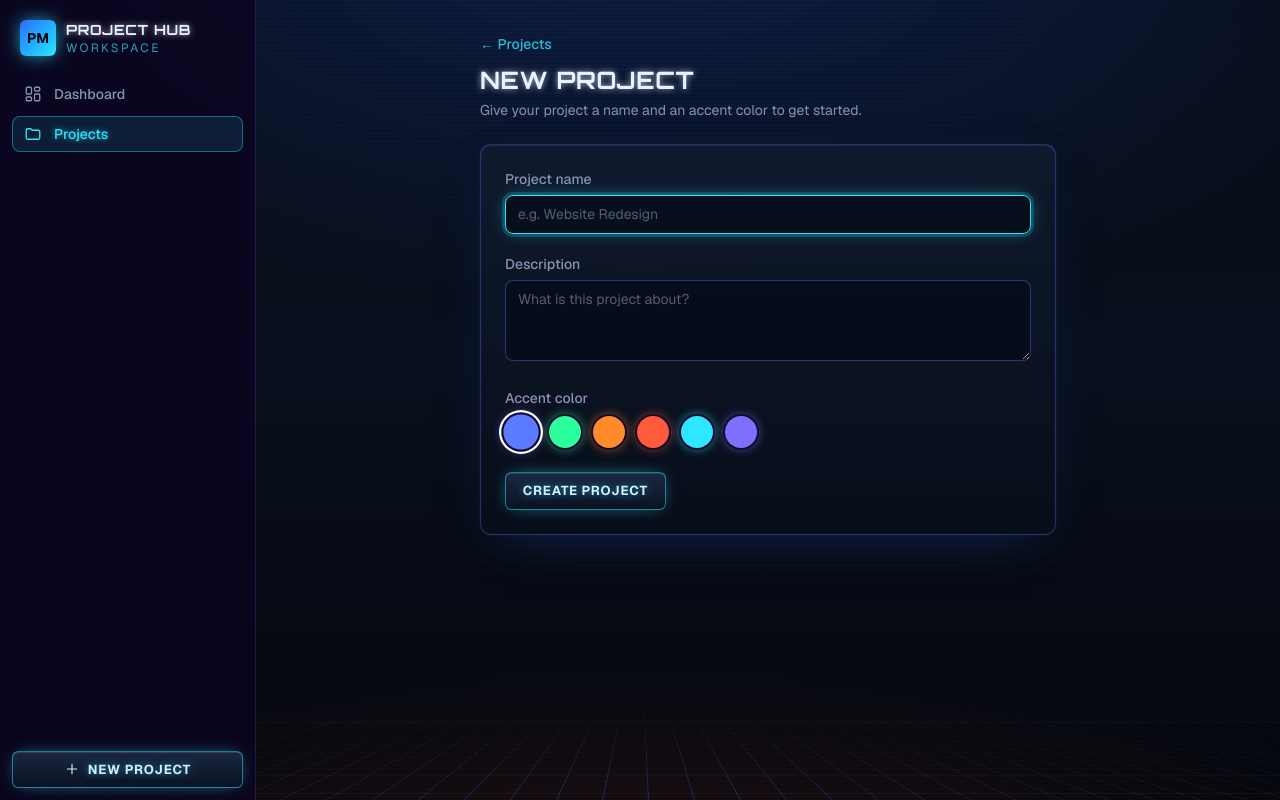
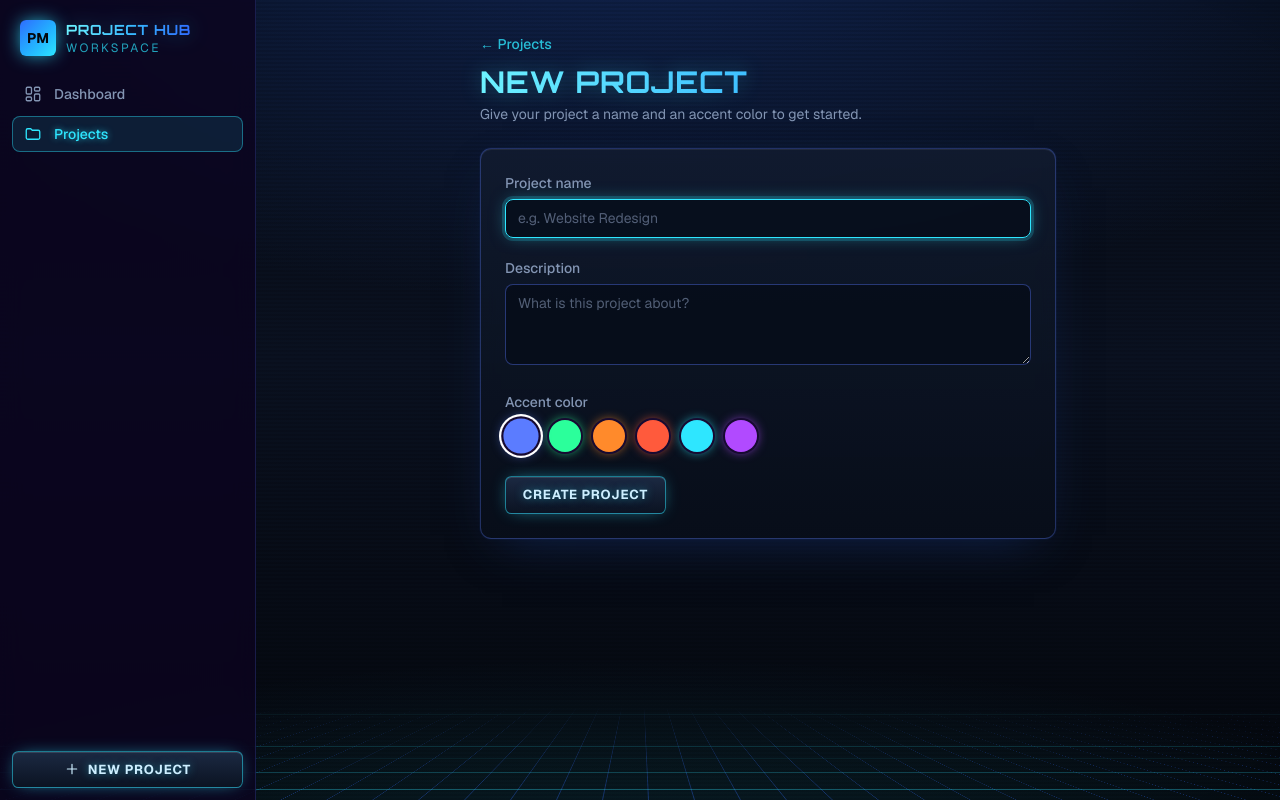
Before and after one commit to raf1914/project-management-app, a Next.js app in the folder pm-demo/: page /projects/new in a window 1280 px wide. Built offline with nearby package versions, Linux system fonts and the light colour scheme.

Commit message:
clean up design

```diff
--- a/pm-demo/app/globals.css
+++ b/pm-demo/app/globals.css
@@ -1,8 +1,8 @@
 @import "tailwindcss";
 
 /* ---------------------------------------------------------------------------
-   80s retro / industrial-cyber design tokens — gunmetal + electric blue/cyan,
-   ember & steel accents (no candy pink/magenta).
+   Holographic command-center HUD — deep space base, electric cyan/blue with
+   a violet-magenta holographic shimmer, animated outrun grid.
    --------------------------------------------------------------------------- */
 @theme inline {
   --font-sans: var(--font-geist-sans);
@@ -15,7 +15,7 @@
   --color-ink-muted: #8395b3;
 
   --color-neon-pink: #ff5a3c;     /* ember */
-  --color-neon-magenta: #7c70ff;  /* steel violet */
+  --color-neon-magenta: #b14aff;  /* holographic violet-magenta */
   --color-neon-cyan: #2ee6ff;
   --color-neon-purple: #5b7cff;   /* electric steel-blue */
   --color-neon-blue: #2f6bff;
@@ -26,20 +26,20 @@
 }
 
 /* ---------------------------------------------------------------------------
-   Base: cold gunmetal backdrop + outrun grid floor + CRT scanlines
+   Base: deep-space backdrop + animated perspective grid + CRT scanlines
    --------------------------------------------------------------------------- */
 body {
   font-family: var(--font-sans), Arial, Helvetica, sans-serif;
   color: var(--color-ink);
   background-color: var(--color-bg);
   background-image:
-    radial-gradient(120% 80% at 50% -10%, rgba(47, 107, 255, 0.24), transparent 60%),
-    radial-gradient(120% 55% at 50% 112%, rgba(255, 90, 60, 0.12), transparent 55%),
+    radial-gradient(120% 80% at 50% -10%, rgba(47, 107, 255, 0.26), transparent 60%),
+    radial-gradient(120% 55% at 50% 114%, rgba(46, 230, 255, 0.14), transparent 58%),
     linear-gradient(180deg, #060b14 0%, #0a1120 45%, #04070d 100%);
   background-attachment: fixed;
 }
 
-/* Perspective grid "floor" that fades into the lower half of the viewport. */
+/* Perspective grid "floor" that scrolls toward the viewer. */
 body::before {
   content: "";
   position: fixed;
@@ -50,16 +50,22 @@ body::before {
   z-index: -2;
   pointer-events: none;
   background-image:
-    linear-gradient(rgba(46, 230, 255, 0.4) 1px, transparent 1px),
-    linear-gradient(90deg, rgba(47, 107, 255, 0.34) 1px, transparent 1px);
+    linear-gradient(rgba(46, 230, 255, 0.45) 1px, transparent 1px),
+    linear-gradient(90deg, rgba(47, 107, 255, 0.36) 1px, transparent 1px);
   background-size: 46px 46px;
   transform: perspective(340px) rotateX(62deg);
   transform-origin: bottom center;
-  -webkit-mask-image: linear-gradient(to top, #000 0%, transparent 75%);
-  mask-image: linear-gradient(to top, #000 0%, transparent 75%);
+  -webkit-mask-image: linear-gradient(to top, #000 0%, transparent 78%);
+  mask-image: linear-gradient(to top, #000 0%, transparent 78%);
+  animation: grid-pull 7s linear infinite;
+}
+@keyframes grid-pull {
+  to {
+    background-position: 0 46px, 0 46px;
+  }
 }
 
-/* Subtle CRT scanlines + vignette. */
+/* CRT scanlines + vignette. */
 body::after {
   content: "";
   position: fixed;
@@ -75,6 +81,12 @@ body::after {
       transparent 4px
     ),
     radial-gradient(120% 120% at 50% 50%, transparent 55%, rgba(0, 0, 0, 0.5) 100%);
+}
+
+@media (prefers-reduced-motion: reduce) {
+  body::before {
+    animation: none;
+  }
 }
 
 ::selection {
@@ -99,8 +111,9 @@ body::after {
    Reusable components
    --------------------------------------------------------------------------- */
 @layer components {
-  /* Brushed-steel glass panel with electric edge + outer glow. */
+  /* Glass panel with electric edge, outer glow, and two-tone HUD corner brackets. */
   .panel {
+    position: relative;
     border-radius: 0.7rem;
     border: 1px solid rgba(91, 124, 255, 0.32);
     background: linear-gradient(180deg, rgba(18, 28, 48, 0.78), rgba(8, 14, 26, 0.82));
@@ -110,17 +123,16 @@ body::after {
       0 0 0 1px rgba(47, 107, 255, 0.05),
       0 18px 48px -22px rgba(18, 40, 90, 0.95);
   }
-
   .panel-hover {
     transition: transform 0.18s ease, box-shadow 0.18s ease, border-color 0.18s ease;
   }
   .panel-hover:hover {
     transform: translateY(-3px);
-    border-color: rgba(46, 230, 255, 0.6);
+    border-color: rgba(46, 230, 255, 0.55);
     box-shadow:
       inset 0 1px 0 rgba(255, 255, 255, 0.09),
-      0 0 26px -4px rgba(46, 230, 255, 0.45),
-      0 22px 56px -22px rgba(47, 107, 255, 0.6);
+      0 0 28px -4px rgba(46, 230, 255, 0.5),
+      0 22px 56px -22px rgba(47, 107, 255, 0.55);
   }
 
   /* Form fields. */
@@ -151,8 +163,10 @@ body::after {
     color: var(--color-ink);
   }
 
-  /* Primary HUD / console button — gunmetal body, electric-cyan edge. */
+  /* Primary gunmetal HUD button — electric-cyan edge, light-sheen sweep on hover. */
   .btn-neon {
+    position: relative;
+    overflow: hidden;
     display: inline-flex;
     align-items: center;
     gap: 0.5rem;
@@ -163,20 +177,35 @@ body::after {
     text-transform: uppercase;
     letter-spacing: 0.06em;
     color: #cdeeff;
-    background: linear-gradient(180deg, #1a2741 0%, #0b1322 100%);
+    background: linear-gradient(180deg, #1b2942 0%, #0b1322 100%);
     border: 1px solid rgba(46, 230, 255, 0.5);
     box-shadow:
       inset 0 1px 0 rgba(255, 255, 255, 0.12),
       0 0 18px -7px rgba(46, 230, 255, 0.85);
-    text-shadow: 0 0 8px rgba(46, 230, 255, 0.55);
-    transition: border-color 0.15s ease, box-shadow 0.15s ease, color 0.15s ease, transform 0.1s ease;
+    text-shadow: 0 0 8px rgba(46, 230, 255, 0.5);
+    transition: box-shadow 0.18s ease, transform 0.1s ease, color 0.15s ease, border-color 0.15s ease;
+  }
+  .btn-neon::before {
+    content: "";
+    position: absolute;
+    top: 0;
+    bottom: 0;
+    left: -60%;
+    width: 45%;
+    background: linear-gradient(100deg, transparent, rgba(120, 220, 255, 0.35), transparent);
+    transform: skewX(-18deg);
+    transition: left 0.55s ease;
+    pointer-events: none;
   }
   .btn-neon:hover {
+    color: #eafcff;
     border-color: var(--color-neon-cyan);
-    color: #eafcff;
     box-shadow:
       inset 0 1px 0 rgba(255, 255, 255, 0.16),
       0 0 26px -3px rgba(46, 230, 255, 1);
+  }
+  .btn-neon:hover::before {
+    left: 130%;
   }
   .btn-neon:active {
     transform: translateY(1px);
@@ -191,7 +220,7 @@ body::after {
     display: inline-flex;
     align-items: center;
     gap: 0.4rem;
-    border-radius: 0.4rem;
+    border-radius: 0.45rem;
     border: 1px solid rgba(91, 124, 255, 0.45);
     background: rgba(47, 107, 255, 0.08);
     padding: 0.4rem 0.8rem;
@@ -211,9 +240,18 @@ body::after {
 }
 
 /* ---------------------------------------------------------------------------
-   Glow utilities
+   Utilities
    --------------------------------------------------------------------------- */
 @layer utilities {
+  /* Holographic gradient text (cyan -> blue -> violet) with a soft glow. */
+  .holo-text {
+    background-image: linear-gradient(96deg, #6df3ff 0%, #36b6ff 55%, #2f6bff 100%);
+    -webkit-background-clip: text;
+    background-clip: text;
+    -webkit-text-fill-color: transparent;
+    color: transparent;
+    filter: drop-shadow(0 0 10px rgba(46, 230, 255, 0.3));
+  }
   .text-glow {
     text-shadow: 0 0 8px currentColor, 0 0 22px color-mix(in srgb, currentColor 55%, transparent);
   }
@@ -223,12 +261,6 @@ body::after {
   .glow-cyan {
     box-shadow: 0 0 22px -4px rgba(46, 230, 255, 0.7);
   }
-  .glow-blue {
-    box-shadow: 0 0 22px -4px rgba(47, 107, 255, 0.7);
-  }
-  .glow-ember {
-    box-shadow: 0 0 22px -4px rgba(255, 90, 60, 0.7);
-  }
   .glow-green {
     box-shadow: 0 0 22px -4px rgba(43, 255, 155, 0.7);
   }
--- a/pm-demo/app/page.tsx
+++ b/pm-demo/app/page.tsx
@@ -25,7 +25,7 @@ export default async function DashboardPage() {
     <div className="space-y-8">
       <header className="flex flex-wrap items-center justify-between gap-3">
         <div>
-          <h1 className="font-display text-2xl font-bold uppercase tracking-wide text-ink text-glow-sm">
+          <h1 className="font-display text-3xl font-bold uppercase tracking-wide holo-text">
             Dashboard
           </h1>
           <p className="mt-1 text-sm text-ink-muted">
--- a/pm-demo/app/projects/[id]/page.tsx
+++ b/pm-demo/app/projects/[id]/page.tsx
@@ -61,7 +61,7 @@ export default async function ProjectDetailPage({ params }: Props) {
             </span>
             <div className="min-w-0">
               <div className="flex flex-wrap items-center gap-3">
-                <h1 className="break-words font-display text-2xl font-bold tracking-wide text-ink text-glow-sm">
+                <h1 className="break-words font-display text-2xl font-bold tracking-wide holo-text">
                   {project.name}
                 </h1>
                 <Badge className={`shrink-0 ${PROJECT_STATUS_META[project.status].badge}`}>
--- a/pm-demo/app/projects/new/page.tsx
+++ b/pm-demo/app/projects/new/page.tsx
@@ -14,7 +14,7 @@ export default function NewProjectPage() {
         >
           ← Projects
         </Link>
-        <h1 className="mt-2 font-display text-2xl font-bold uppercase tracking-wide text-ink text-glow-sm">
+        <h1 className="mt-2 font-display text-3xl font-bold uppercase tracking-wide holo-text">
           New project
         </h1>
         <p className="mt-1 text-sm text-ink-muted">
--- a/pm-demo/app/projects/page.tsx
+++ b/pm-demo/app/projects/page.tsx
@@ -16,7 +16,7 @@ export default async function ProjectsPage() {
     <div className="space-y-6">
       <header className="flex flex-wrap items-center justify-between gap-3">
         <div>
-          <h1 className="font-display text-2xl font-bold uppercase tracking-wide text-ink text-glow-sm">
+          <h1 className="font-display text-3xl font-bold uppercase tracking-wide holo-text">
             Projects
           </h1>
           <p className="mt-1 text-sm text-ink-muted">
--- a/pm-demo/components/sidebar.tsx
+++ b/pm-demo/components/sidebar.tsx
@@ -10,7 +10,7 @@ export function Sidebar() {
           PM
         </span>
         <div className="leading-tight">
-          <p className="font-display text-sm font-bold uppercase tracking-wider text-ink text-glow-sm">
+          <p className="font-display text-sm font-bold uppercase tracking-wider holo-text">
             Project Hub
           </p>
           <p className="text-xs uppercase tracking-[0.2em] text-neon-cyan/70">
--- a/pm-demo/components/stat-card.tsx
+++ b/pm-demo/components/stat-card.tsx
@@ -21,7 +21,7 @@ export function StatCard({
         </p>
         <span className={`${accent} text-glow`}>{icon}</span>
       </div>
-      <p className="mt-2 font-display text-3xl font-bold tracking-tight text-ink">
+      <p className="mt-2 font-display text-3xl font-bold tracking-tight holo-text">
         {value}
       </p>
       {hint && <p className="mt-1 text-xs text-ink-muted">{hint}</p>}
```
